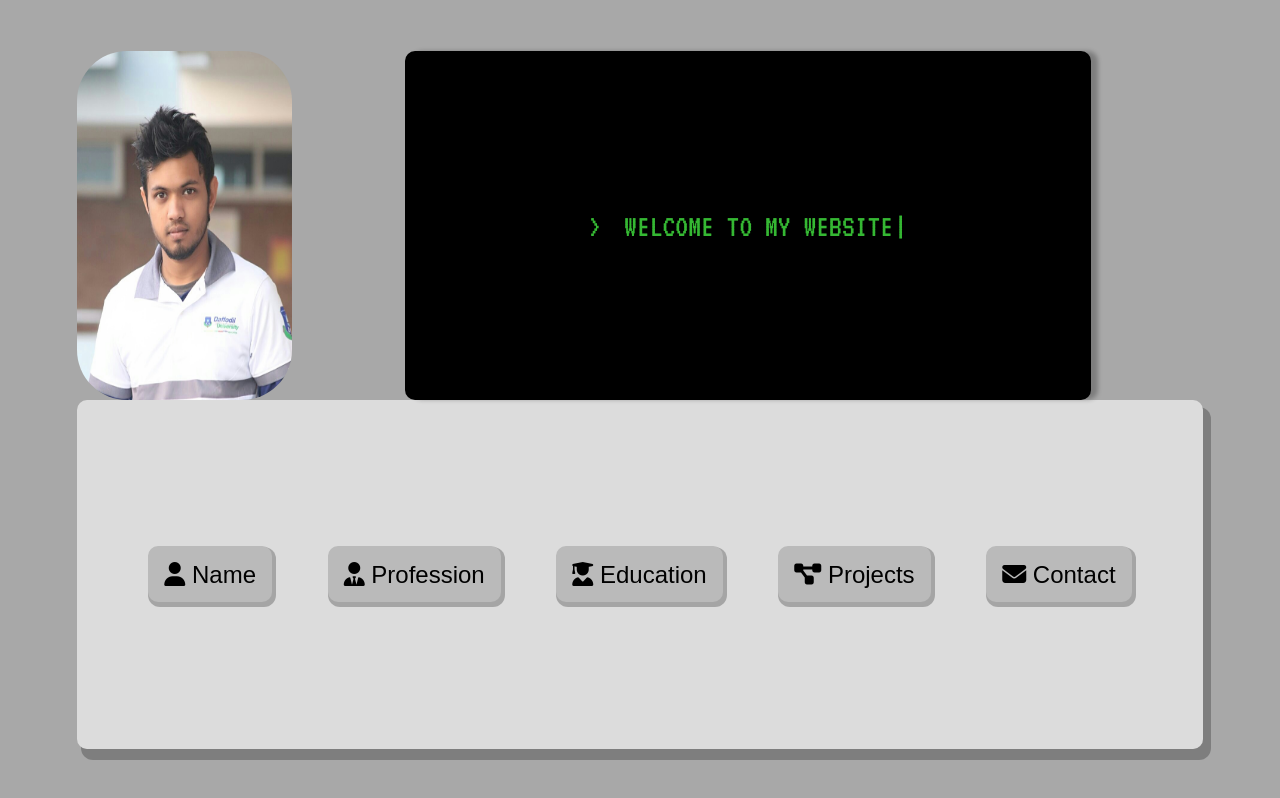
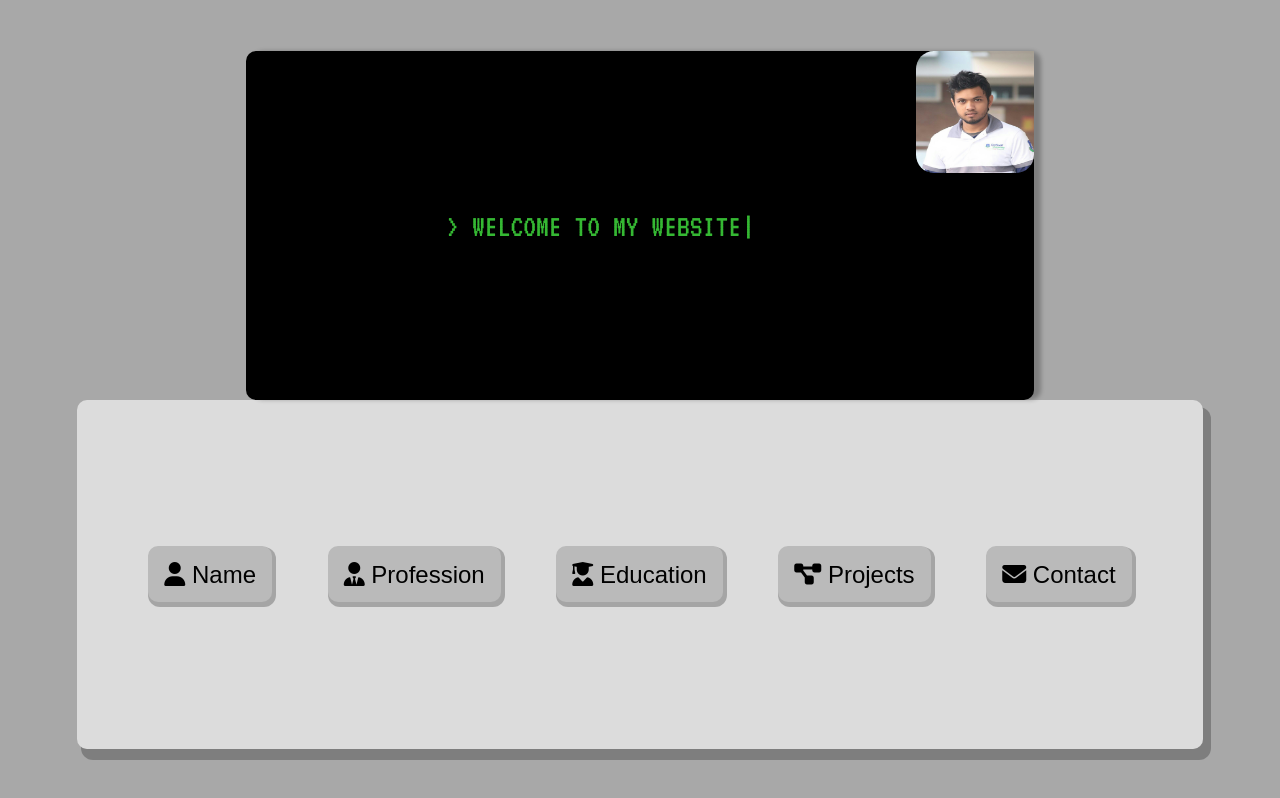
Before and after one commit to Sakkhor909/portfolio, a React (Create React App) app: page / in a window 1280 px wide. Built offline with nearby package versions, Linux system fonts and the light colour scheme.

Commit message:
Image position updated

```diff
--- a/src/components/App.jsx
+++ b/src/components/App.jsx
@@ -1,8 +1,7 @@
 import React, { useState } from "react";
 import GlobalStyles from "./styles/Global";
-import { Body, Container, Row, Keyboard } from "./styles/Styled";
+import { Body, Container, Keyboard } from "./styles/Styled";
 import Monitor from "./Monitor/Monitor";
-import MyImage from "./MyImage";
 import Button from "./Button";
 import Input from "./Input";
 
@@ -71,14 +70,11 @@ function App() {
       <GlobalStyles />
       <Body>
         <Container>
-          <Row>
-            <MyImage />
             <Monitor
               Massage={MonitorData.massage}
               speed={MonitorData.speed}
               Display={MonitorData.display}
             />
-          </Row>
           <Keyboard button={MonitorData.clicked}>
             {MonitorData.clicked ? (
               <>
--- a/src/components/Monitor/Monitor.jsx
+++ b/src/components/Monitor/Monitor.jsx
@@ -1,10 +1,12 @@
 import React from "react";
 import { StyledMonitor, MonitorMassage } from "./Monitor.styled";
+import MyImage from "../MyImage";
 import Typewriter from "typewriter-effect";
 
 function Monitor({ Massage, speed, Display }) {
   return (
     <StyledMonitor>
+      <MyImage />
       <MonitorMassage Display={Display}>
         &gt; <Typewriter
           options={{
--- a/src/components/Monitor/Monitor.styled.js
+++ b/src/components/Monitor/Monitor.styled.js
@@ -2,17 +2,18 @@ import styled from "styled-components";
 
 export const StyledMonitor = styled.div`
   width: 70%;
-  margin: 0% 10%;
+  height: 50%;
+  margin: 0 auto;
   background: #000000;
   box-shadow: 7px 0px 4px rgba(0, 0, 0, 0.25);
   border-radius: 10px;
   display: flex;
   align-items: center;
   justify-content: center;
+  position: relative;
   @media only screen and (max-width: 750px) {
     width: 100%;
     min-height: 25vh;
-    margin-top: -20%;
   }
 `;
 
@@ -22,12 +23,15 @@ export const MonitorMassage = styled.h1`
   font-weight: normal;
   user-select: none;
   padding: 5%;
+  margin-right: 10%;
   line-height: 1.5rem;
+  @media (orientation: portrait) {
+    margin-right: 0%;
+  }
   .Typewriter {
     display: inline;
     .Typewriter__wrapper {
-      margin-left: 10px;
-      display: ${Props => Props.Display};
+      display: ${(Props) => Props.Display};
       ul {
         li {
           margin-bottom: 10px;
--- a/src/components/MyImage.jsx
+++ b/src/components/MyImage.jsx
@@ -1,11 +1,23 @@
-import React from 'react';
-import { MyImageCSS } from './styles/Styled';
-import Image from '../assets/images/MyImage.jpg';
+import React from "react";
+import styled from "styled-components";
+import Image from "../assets/images/MyImage.jpg";
 
-function MyImage() {
-    return (
-        <MyImageCSS src={Image} alt="My Image" />
-    )
-}
+const MyImage = () => <MyImageCSS src={Image} alt="My Image" />;
 
 export default MyImage;
+
+const MyImageCSS = styled.img`
+  width: 15%;
+  height: 35%;
+  position: absolute;
+  top: 0;
+  right: 0;
+  border-radius: 15% 0px 15% 15%;
+  @media (orientation: portrait) {
+    width: 30%;
+    height: 30%;
+    border-radius: 50%;
+    top: -5%;
+    right: -5%;
+  }
+`;
--- a/src/components/styles/Styled.js
+++ b/src/components/styles/Styled.js
@@ -12,21 +12,9 @@ export const Container = styled.div`
   height: 100%;
 `;
 
-export const Row = styled.div`
-  display: flex;
-  height: 50%;
-  @media only screen and (max-width: 750px) {
-    flex-direction: column;
-    align-items: center;
-    margin-bottom: 20%;
-  }
-`;
 
-export const MyImageCSS = styled.img`
-  width: 22%;
-  min-width: 200px;
-  border-radius: 50px;
-`;
+
+
 
 export const Keyboard = styled.div`
   width: 100%;
```
